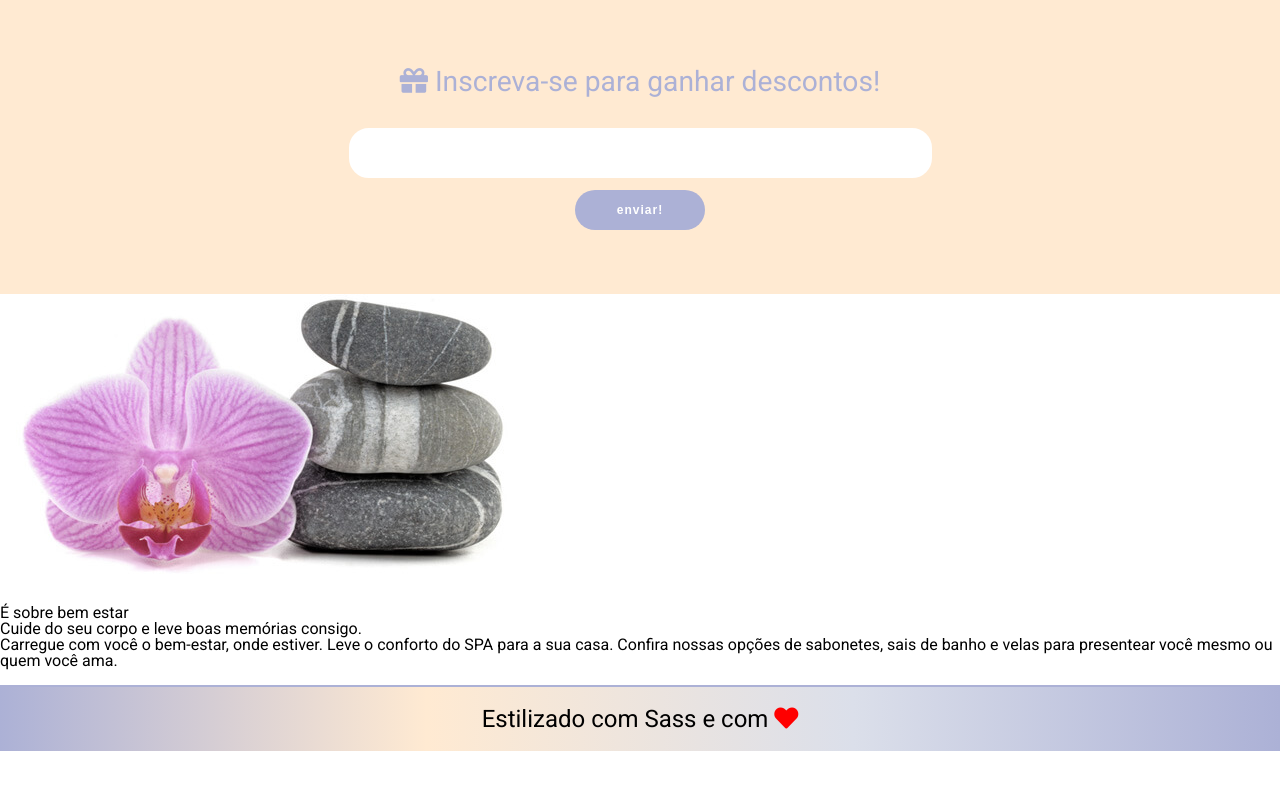
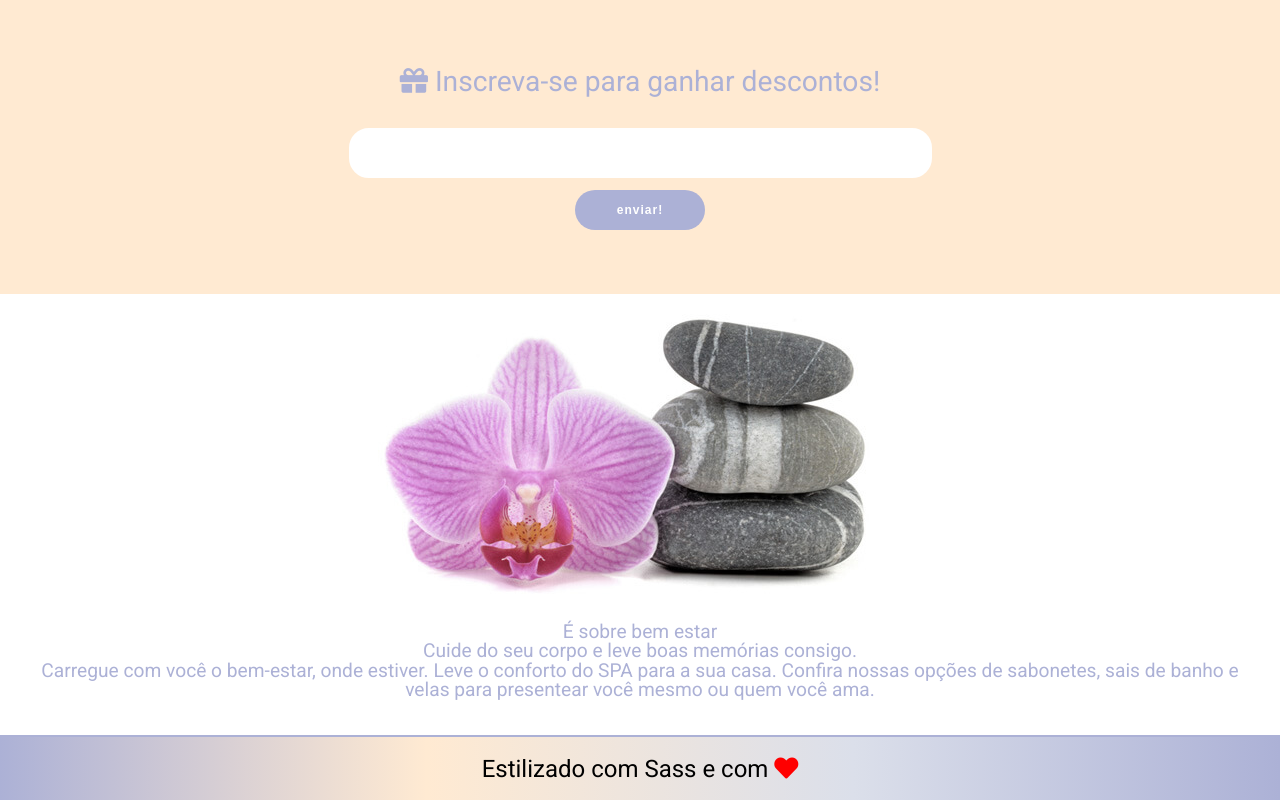
Before and after one commit to Matheus-Guima/-SASS----Cusro-Alura, a plain HTML site: page index.html in a window 1280 px wide. Shown: the part 1190-1990 px from the top of the page. Before the commit the page ends 1941 px from the top, so only its background shows below. Drawn offline with nearby package versions, Linux system fonts and the light colour scheme.

Commit message:
Adiciona section de mensagem

```diff
--- /dev/null
+++ b/Styles/components/_mensagem.scss
@@ -0,0 +1,18 @@
+@import '../abstract/variaveis';
+
+.mensagem {
+    padding: 20px;
+    img {
+        display: flex;
+        align-items: center;
+        margin: 0 auto;
+    }
+    .texto {
+        text-align: center;
+        font-size: $tamanho-do-texto / 2.5;
+        color: $cor-primaria;
+        p {
+            padding: 0 20px;
+        }
+    }
+}
--- a/Styles/style.scss
+++ b/Styles/style.scss
@@ -3,4 +3,5 @@
 @import './components/banner';
 @import './components/sevicos';
 @import './components/cupom';
-@import './components/_footer.sass'
+@import './components/mensagem';
+@import './components/_footer.sass';
--- a/index.html
+++ b/index.html
@@ -83,11 +83,11 @@
                 </form>
             </div>
         </section>
-        <section>
+        <section class="mensagem">
             <div>
                 <img src="imagens/pedra-e-flor.jpeg" alt="">
             </div>
-            <div>
+            <div class="texto">
                 <h3>É sobre bem estar</h3>
                 <h4>Cuide do seu corpo e leve boas memórias consigo.</h4>
                 <p>Carregue com você o bem-estar, onde estiver. Leve o conforto do SPA para a sua casa. Confira nossas opções de sabonetes, sais de banho e velas para presentear você mesmo ou quem você ama. </p>
```
Also changed, not shown: Styles/style.css, 1 other file.
